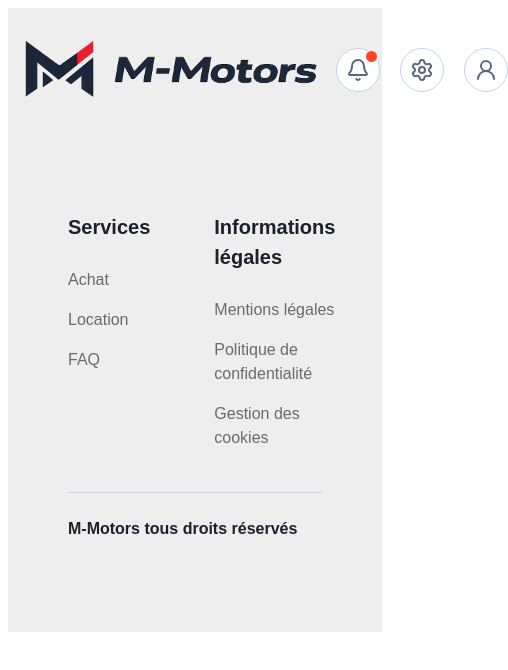
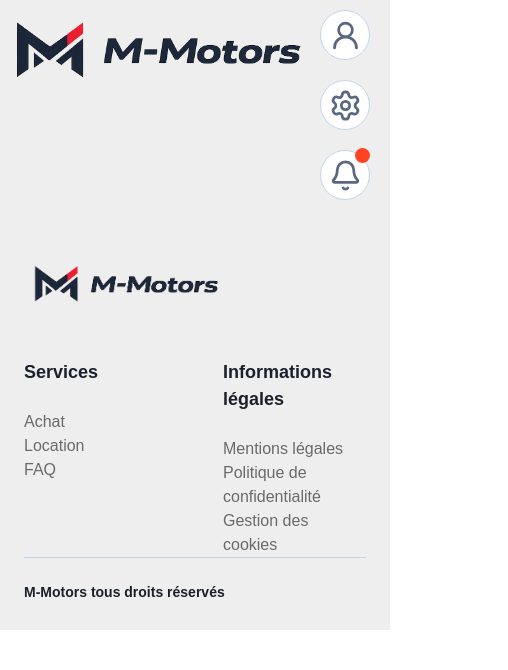
Before and after one commit to Mathiasb38/M-Motors, a React (Vite) app in the folder frontend/: page / in a window 390 px wide. Shown: the top 670 px of the page, 508 px wide, since content can reach past the window. Built offline with nearby package versions, Linux system fonts and the light colour scheme.

Commit message:
style: add responsive header and footer

```diff
--- a/frontend/src/components/Footer/Footer.css
+++ b/frontend/src/components/Footer/Footer.css
@@ -1,6 +1,5 @@
 .footer {
   background: var(--color-background);
-  box-sizing: border-box;
   color: var(--color-text-primary);
   min-height: 500px;
   padding: 30px 60px 0;
@@ -32,7 +31,6 @@
   gap: 64px;
   padding-top: 50px;
 }
-
 
 .footer-column h2 {
   font-size: 20px;
@@ -66,3 +64,43 @@
   line-height: 1.5;
   margin: 24px 0 0;
 }
+
+@media (max-width: 768px) {
+  .footer {
+    min-height: 420px;
+    padding: 48px 24px 0;
+  }
+
+  .footer-content {
+    display: block;
+    min-height: 282px;
+  }
+
+  .footer-logo {
+    height: 53px;
+    width: 206px;
+  }
+
+  .footer-nav {
+    gap: 56px;
+    padding-top: 48px;
+  }
+
+  .footer-column {
+    flex: 1;
+    min-width: 0;
+  }
+
+  .footer-column h2 {
+    font-size: 18px;
+    margin-bottom: 24px;
+  }
+
+  .footer-column ul {
+    gap: 0;
+  }
+
+  .footer-copyright {
+    font-size: 14px;
+  }
+}
--- a/frontend/src/components/Header/Header.css
+++ b/frontend/src/components/Header/Header.css
@@ -1,7 +1,6 @@
 .header {
   align-items: center;
   background: var(--color-background);
-  box-sizing: border-box;
   display: flex;
   justify-content: space-between;
   padding: 20px 28px 20px 0;
@@ -25,7 +24,7 @@
 
 .header-action {
   align-items: center;
-  background: transparent;
+  background: var(--color-white);
   border: 1px solid var(--color-border);
   border-radius: 50%;
   color: var(--color-icon);
@@ -35,14 +34,12 @@
   padding: 0;
   position: relative;
   width: 44px;
-  background: var(--color-white);
 }
 
 .header-action svg {
   height: 24px;
   width: 24px;
 }
-
 
 .notification-indicator {
   background: var(--color-notification);
@@ -53,3 +50,43 @@
   top: 2px;
   width: 11px;
 }
+
+@media (max-width: 768px) {
+  .header {
+    padding: 10px 0;
+    align-items: flex-start;
+  }
+
+  .header-logo {
+    height: 82px;
+    width: 319px;
+  }
+
+  .header-logo img {
+    object-fit: contain;
+    object-position: left center;
+    width: 100%;
+  }
+
+  .header-actions {
+    padding-right: 20px;
+    flex-direction: column-reverse;
+  }
+
+  .header-action {
+    height: 50px;
+    width: 50px;
+  }
+
+  .header-action svg {
+    height: 33px;
+    width: 33px;
+  }
+
+  .notification-indicator {
+    height: 15px;
+    right: -1px;
+    top: -3px;
+    width: 15px;
+  }
+}
--- a/frontend/src/style/global.css
+++ b/frontend/src/style/global.css
@@ -10,6 +10,13 @@
   --color-notification: #ff4423;
 }
 
+*,
+*::before,
+*::after {
+  box-sizing: border-box;
+}
+
 body {
   font-family: var(--font-primary);
+  margin: 0;
 }
```
